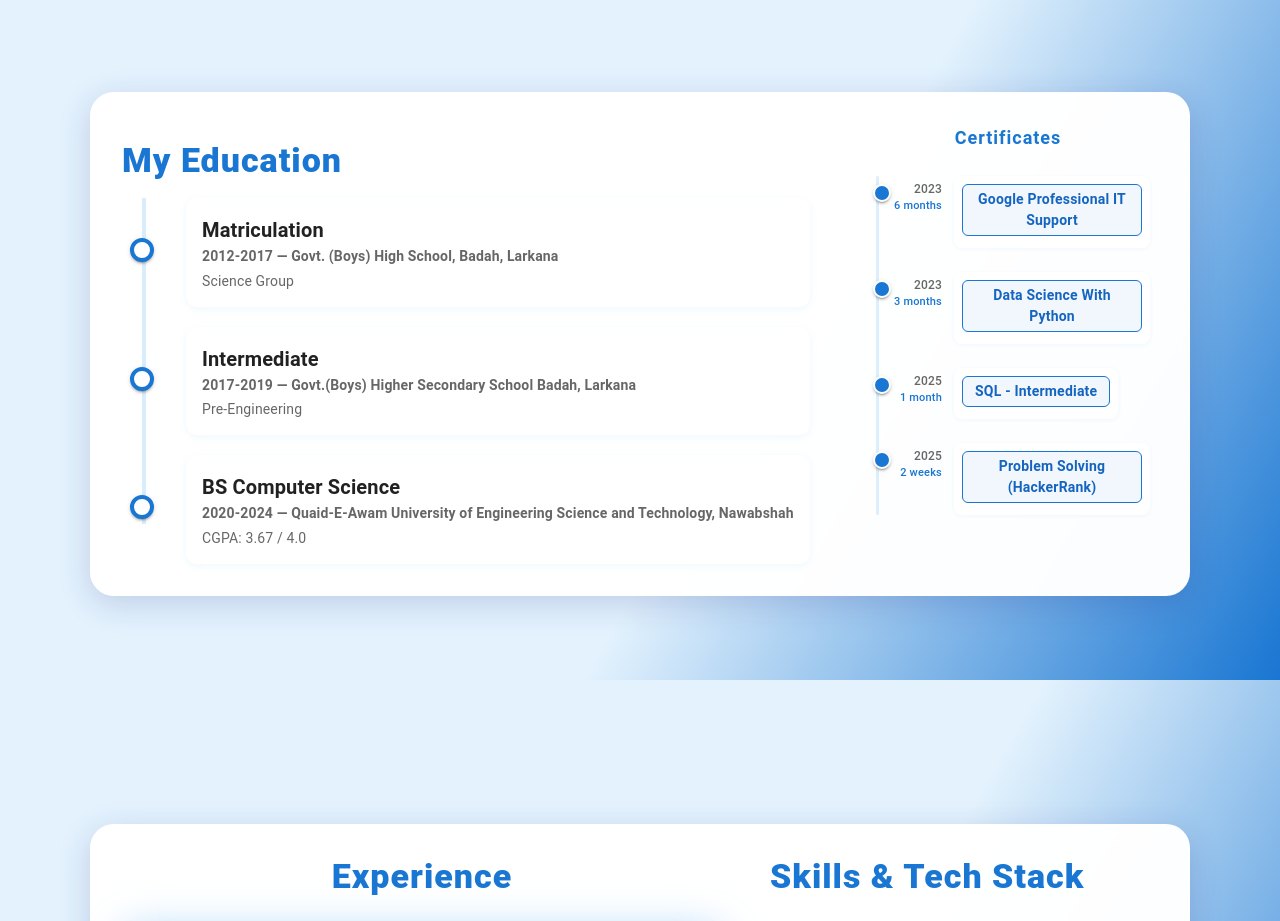
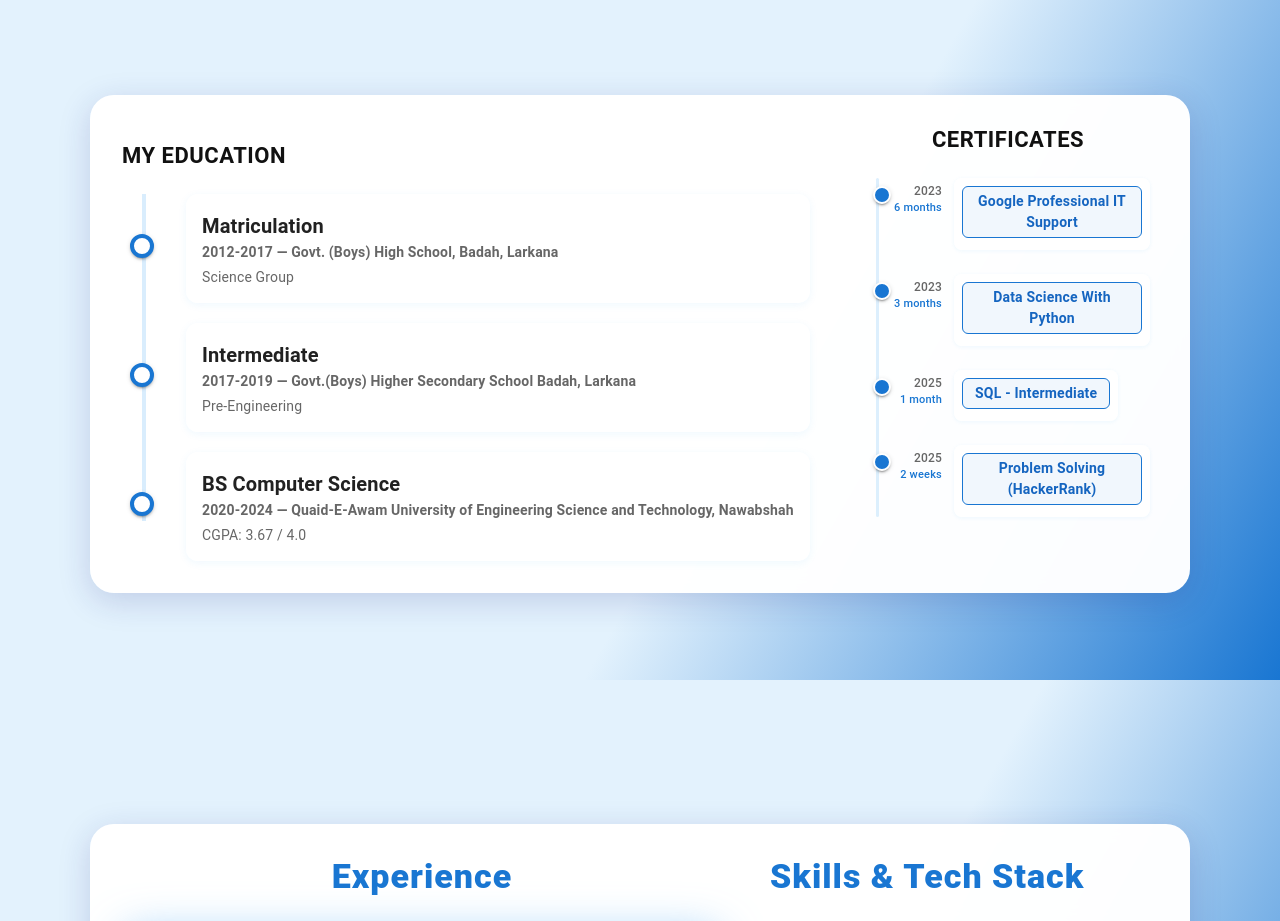
Before and after one commit to Soorajalipanhwar/sooraj_resume, a React (Vite) app: page / in a window 1280 px wide. Shown: the part 920-1841 px from the top of the page. Built offline with nearby package versions, Linux system fonts and the light colour scheme; some icons are missing.

Commit message:
improved design

```diff
--- a/src/pages/About.tsx
+++ b/src/pages/About.tsx
@@ -7,6 +7,7 @@ import {
   Avatar,
   Fade,
   Link,
+  Popper,
 } from "@mui/material";
 import SchoolIcon from "@mui/icons-material/School";
 import SkillsSection from "./SkillsSection";
@@ -32,7 +33,7 @@ const educationData = [
     timelineImage:
       "https://raw.githubusercontent.com/Soorajalipanhwar/My-Website/main/assets/intermediate-icon.jpg", // Timeline image
     hoverImage:
-      "https://raw.githubusercontent.com/Soorajalipanhwar/My-Website/main/assets/intermediate.jpg", // Hover image
+      "https://raw.githubusercontent.com/Soorajalipanhwar/My-Website/main/assets/new.png", // Hover image
   },
   {
     icon: <SchoolIcon color="primary" fontSize="small" />, // University icon
@@ -44,7 +45,7 @@ const educationData = [
     timelineImage:
       "https://raw.githubusercontent.com/Soorajalipanhwar/My-Website/main/assets/bs-icon.jpg", // Timeline image
     hoverImage:
-      "https://raw.githubusercontent.com/Soorajalipanhwar/My-Website/main/assets/bs-computer-science.jpg", // Hover image
+      "https://raw.githubusercontent.com/Soorajalipanhwar/My-Website/main/assets/new.png", // Hover image
   },
 ];
 
@@ -91,6 +92,9 @@ const About: React.FC = () => {
     Array(educationData.length).fill(false)
   );
   const itemRefs = useRef<(HTMLLIElement | null)[]>([]);
+  // Add state for popper/dialog
+  const [hoveredIdx, setHoveredIdx] = useState<number | null>(null);
+  const [anchorEl, setAnchorEl] = useState<HTMLElement | null>(null);
 
   useEffect(() => {
     setTimeout(() => setVisible(true), 200);
@@ -200,11 +204,16 @@ const About: React.FC = () => {
                     }}
                   />
                   <Typography
-                    variant="h4"
-                    fontWeight={800}
+                    variant="h5"
+                    fontWeight={700}
                     sx={{
-                      color: theme.palette.primary.main,
-                      letterSpacing: 1,
+                      color: isDark ? "#fff" : "#111",
+                      fontFamily: "'Montserrat', 'Roboto', Arial, sans-serif",
+                      fontSize: { xs: 20, sm: 22 },
+                      letterSpacing: 0.5,
+                      mb: 1,
+                      textTransform: "uppercase",
+                      lineHeight: 1.2,
                     }}
                   >
                     My Education
@@ -255,6 +264,15 @@ const About: React.FC = () => {
                               : window.innerWidth < 900
                               ? 40
                               : 20,
+                        }}
+                        // Add mouse events for dialog popper
+                        onMouseEnter={(e) => {
+                          setHoveredIdx(idx);
+                          setAnchorEl(e.currentTarget as HTMLElement);
+                        }}
+                        onMouseLeave={() => {
+                          setHoveredIdx(null);
+                          setAnchorEl(null);
                         }}
                       >
                         {/* Dot */}
@@ -325,6 +343,68 @@ const About: React.FC = () => {
                             </Typography>
                           </Box>
                         </Box>
+                        {/* Dialog Popper for image */}
+                        <Popper
+                          open={hoveredIdx === idx}
+                          anchorEl={anchorEl}
+                          placement="right-start"
+                          transition
+                          disablePortal
+                          modifiers={[
+                            {
+                              name: "offset",
+                              options: {
+                                offset: [0, 5], // move up to fit above certificates
+                              },
+                            },
+                          ]}
+                          sx={{
+                            zIndex: 1302,
+                            pointerEvents: "none",
+                            display: { xs: "none", sm: "block" }, // Hide on xs (mobile), show on sm and up
+                          }}
+                        >
+                          {({ TransitionProps }) => (
+                            <Fade {...TransitionProps} timeout={200}>
+                              <Box
+                                sx={{
+                                  p: 1,
+                                  bgcolor: isDark
+                                    ? "rgba(30,30,40,0.98)"
+                                    : "#fff",
+                                  borderRadius: 2,
+                                  boxShadow: 6,
+                                  border: isDark
+                                    ? "1.5px solid #37474f"
+                                    : "1.5px solid #e3f2fd",
+                                  minWidth: 120,
+                                  maxWidth: 180,
+                                  minHeight: 80,
+                                  maxHeight: 120,
+                                  display: "flex",
+                                  alignItems: "center",
+                                  justifyContent: "center",
+                                  overflow: "hidden",
+                                }}
+                              >
+                                <img
+                                  src={item.hoverImage}
+                                  alt={item.label}
+                                  style={{
+                                    width: "100%",
+                                    height: "100%",
+                                    maxWidth: "100%",
+                                    maxHeight: "100%",
+                                    objectFit: "contain",
+                                    borderRadius: 8,
+                                    boxShadow: "0 2px 8px #1976d222",
+                                    display: "block",
+                                  }}
+                                />
+                              </Box>
+                            </Fade>
+                          )}
+                        </Popper>
                       </li>
                     </Fade>
                   ))}
@@ -346,13 +426,16 @@ const About: React.FC = () => {
                 }}
               >
                 <Typography
-                  variant="h6"
+                  variant="h5"
                   fontWeight={700}
                   sx={{
-                    color: theme.palette.primary.main,
+                    color: isDark ? "#fff" : "#111",
+                    fontFamily: "'Montserrat', 'Roboto', Arial, sans-serif",
+                    fontSize: { xs: 20, sm: 22 },
+                    letterSpacing: 0.5,
                     mb: 1,
-                    letterSpacing: 1,
-                    fontSize: 18,
+                    textTransform: "uppercase",
+                    lineHeight: 1.2,
                   }}
                 >
                   Certificates
```
